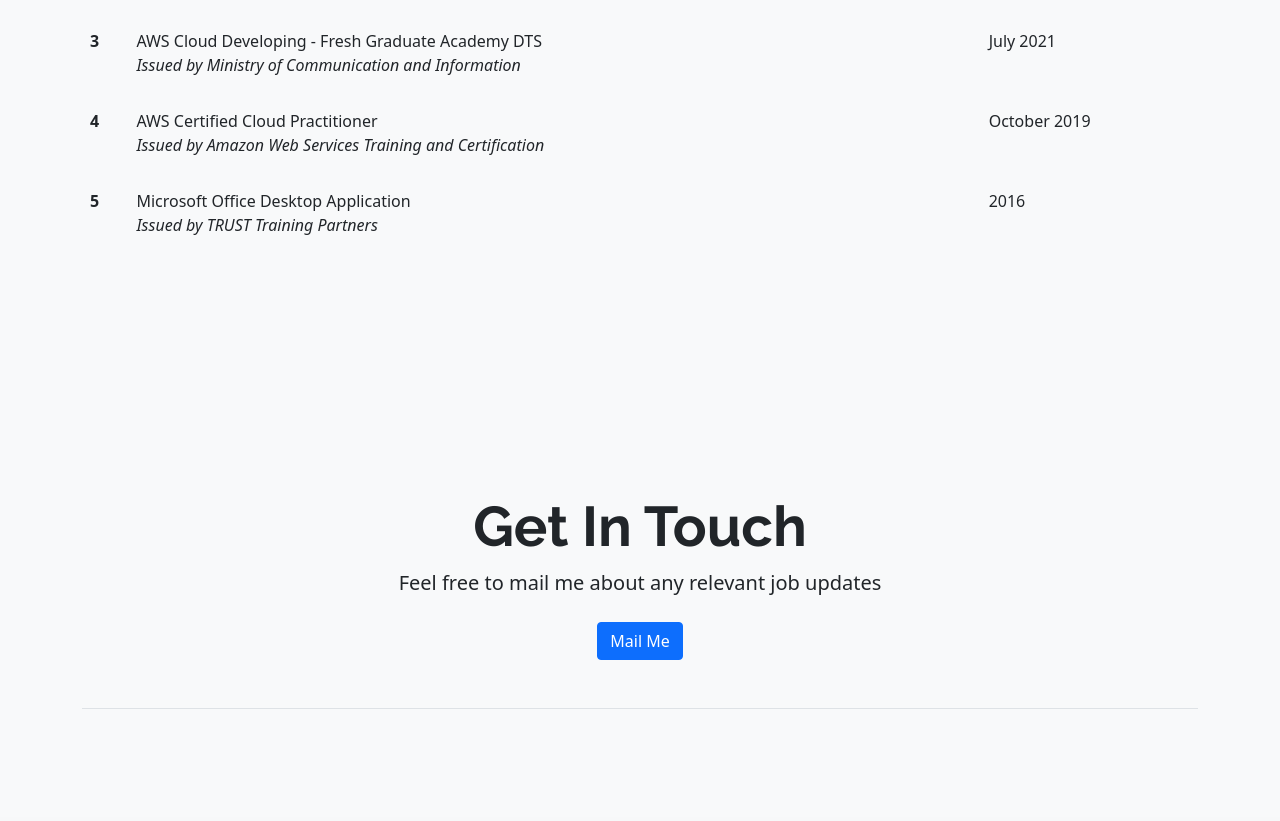
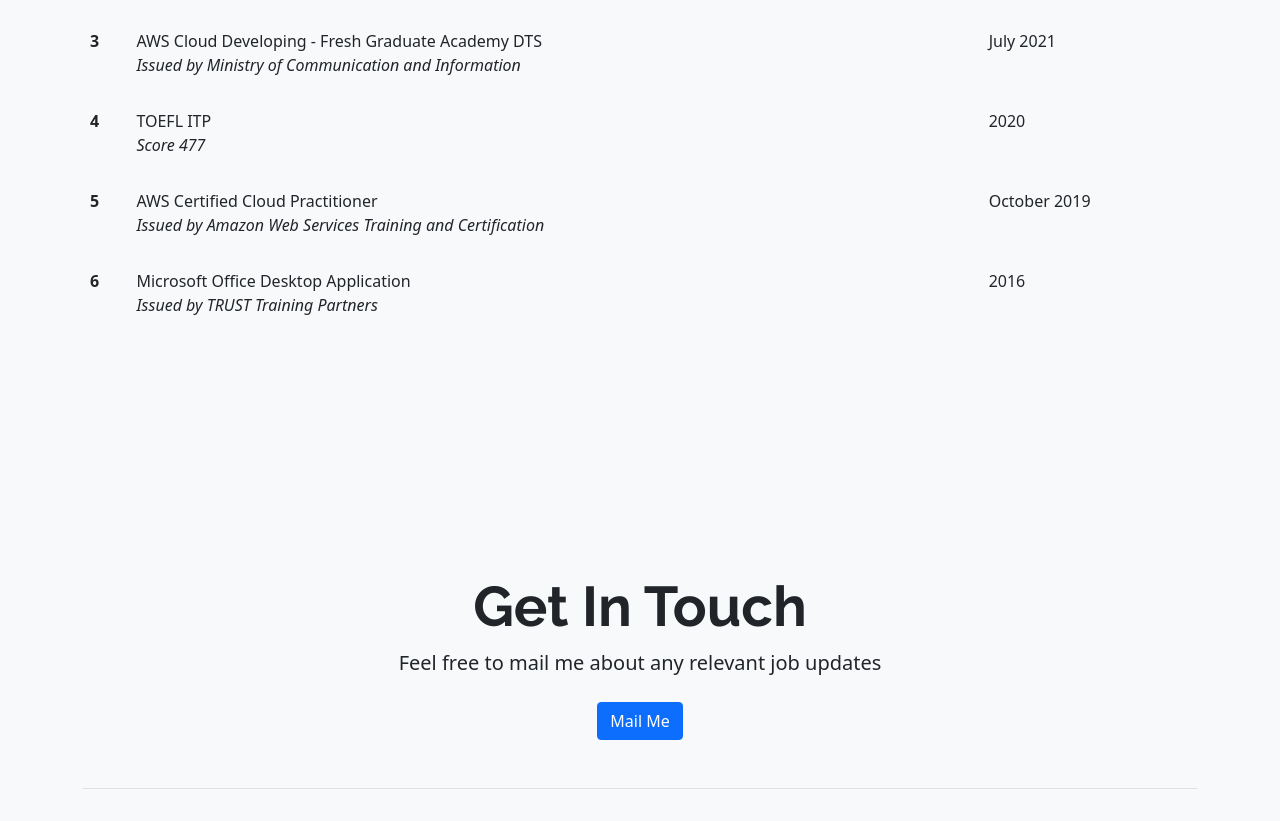
Before and after one commit to abdjahiduddin/abdjahiduddin.github.io, a plain HTML site: page index.html in a window 1280 px wide. Shown: the part 3452-4273 px from the top of the page. Drawn offline with Linux system fonts and the light colour scheme.

Commit message:
Update index.html
Update Certificate Toefl

```diff
--- a/index.html
+++ b/index.html
@@ -299,13 +299,21 @@
             <tr>
               <th scope="row">4</th>
               <td>
+                TOEFL ITP
+                <p><em>Score 477</em></p>
+              </td>
+              <td>2020</td>
+            </tr>
+            <tr>
+              <th scope="row">5</th>
+              <td>
                 AWS Certified Cloud Practitioner
                 <p><em>Issued by Amazon Web Services Training and Certification </em></p>
               </td>
               <td>October 2019</td>
             </tr>
             <tr>
-              <th scope="row">5</th>
+              <th scope="row">6</th>
               <td>
                 Microsoft Office Desktop Application
                 <p><em>Issued by TRUST Training Partners </em></p>
```
